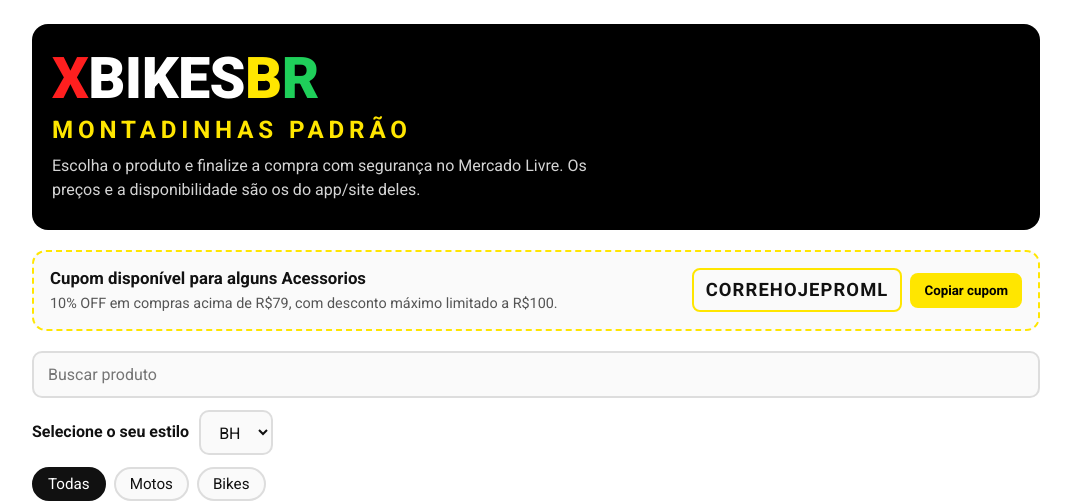
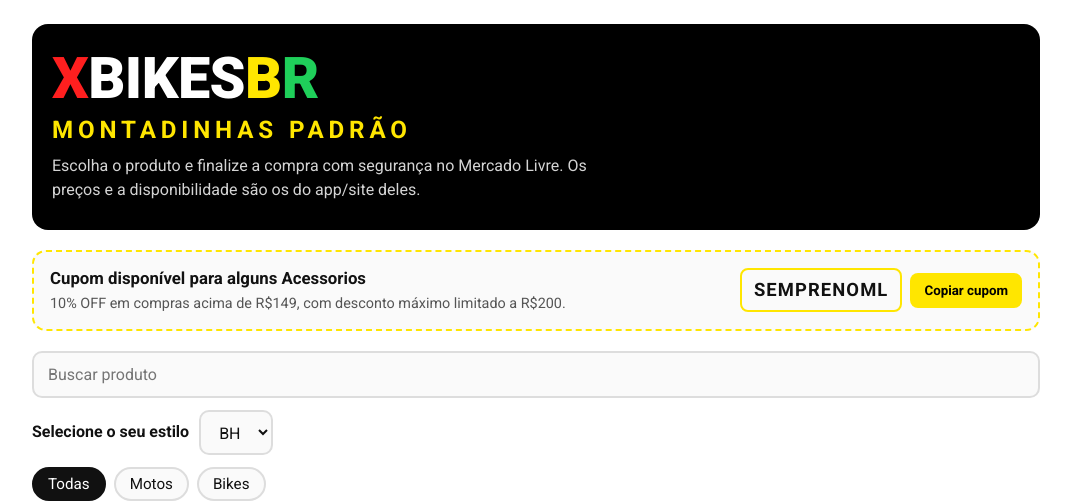
Before and after one commit to oryxmindset-ops/Xbikesbrfront, a plain HTML site: page index.html in a window 1280 px wide. Shown: the top 503 px of the page, without its empty margins (104-1175 px from the left). Drawn offline with Linux system fonts and the light colour scheme.

Commit message:
Update default coupon code and text

```diff
--- a/index.html
+++ b/index.html
@@ -133,7 +133,7 @@ const PRODUTOS_PADRAO = [
 const PRODUTOS = (window.LOJA && window.LOJA.produtos) || PRODUTOS_PADRAO;
 /* ==================================== */
 /* Cupom exibido no topo (troque pelo seu) */
-const CUPOM_PADRAO = {codigo:"CORREHOJEPROML", texto:"10% OFF em compras acima de R$79, com desconto máximo limitado a R$100."};
+const CUPOM_PADRAO = {codigo:"SEMPRENOML", texto:"10% OFF em compras acima de R$149, com desconto máximo limitado a R$200."};
 const CUPOM = (window.LOJA && window.LOJA.cupom) || CUPOM_PADRAO;
 document.getElementById("cupomCod").textContent = CUPOM.codigo;
 document.getElementById("cupomTxt").textContent = CUPOM.texto;
```
